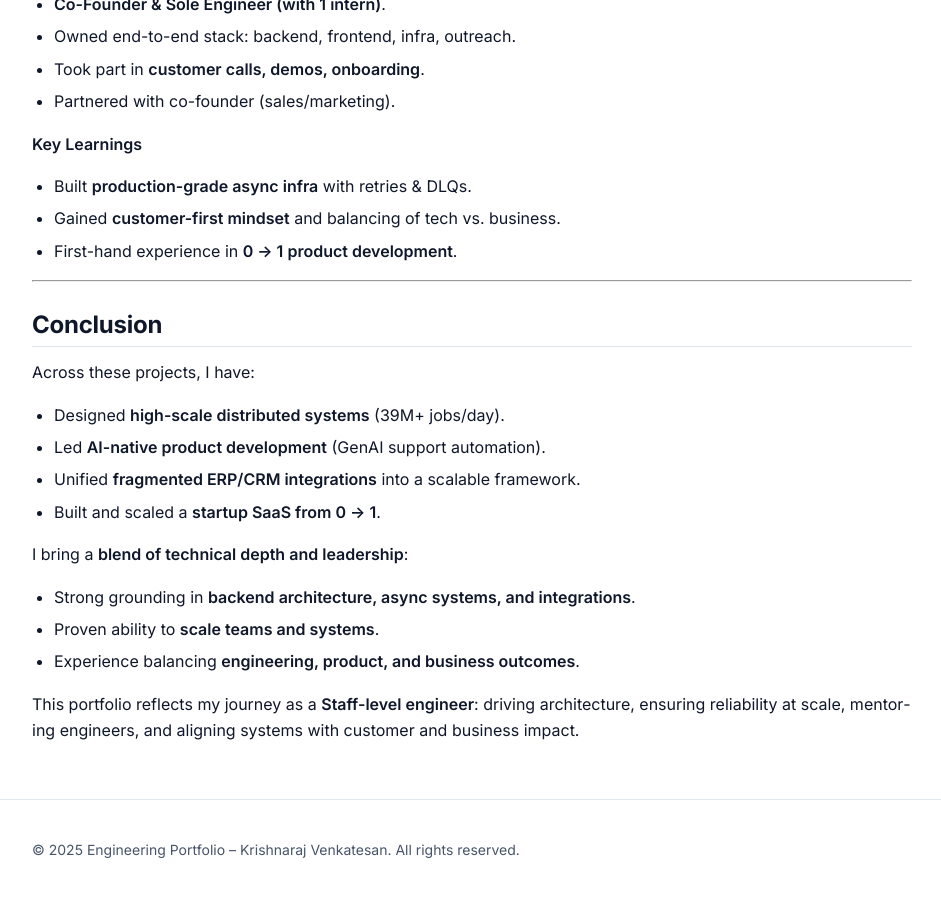
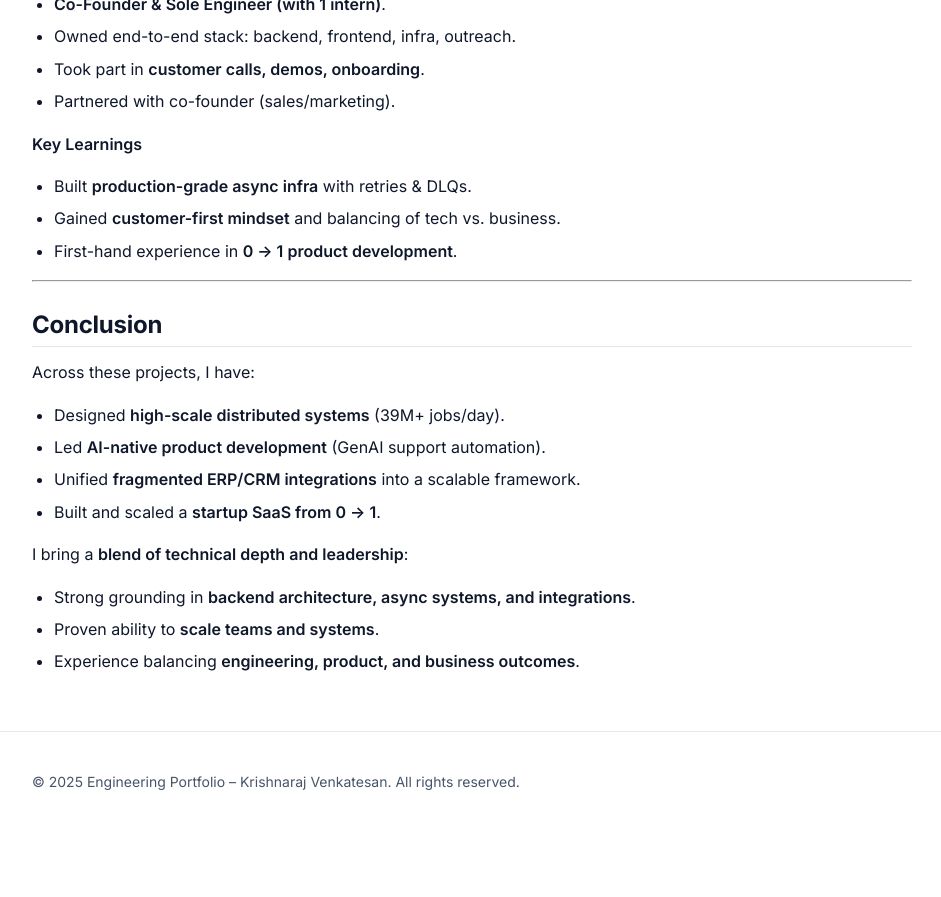
Before and after one commit to kriznaraj/engineering-portfolio, a Jekyll site: the page built from index.md, in a window 1280 px wide and 900 px high, scrolled down 4357 px. Shown: the top 897 px of the window, without its empty margins (168-1109 px from the left). Built offline with Jekyll 4.4.1, drawn with Linux system fonts in a browser that asks for light colours; our own code applies the rules of GitHub Pages for plain Markdown files; after the commit the page ends 5188 px from its top, so only the background shows below that.

Commit message:
Remove redundant statement about portfolio journey to streamline content

```diff
--- a/index.md
+++ b/index.md
@@ -151,5 +151,3 @@ I bring a **blend of technical depth and leadership**:
 - Strong grounding in **backend architecture, async systems, and integrations**.
 - Proven ability to **scale teams and systems**.
 - Experience balancing **engineering, product, and business outcomes**.
-
-This portfolio reflects my journey as a **Staff-level engineer**: driving architecture, ensuring reliability at scale, mentoring engineers, and aligning systems with customer and business impact.
```
